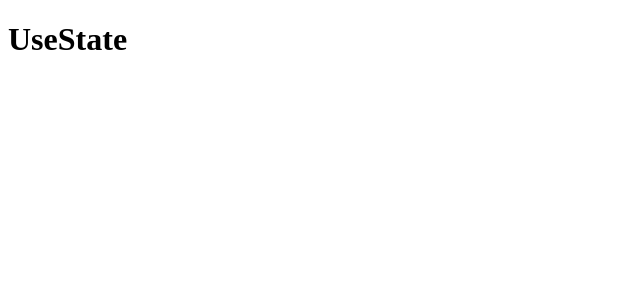
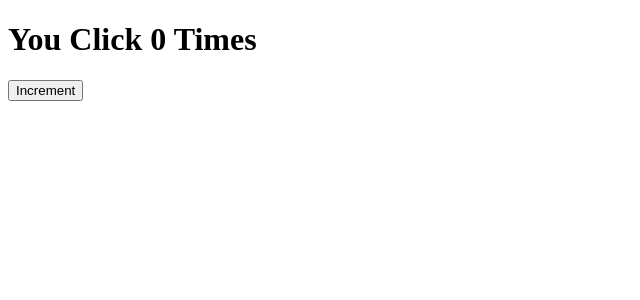
Before and after one commit to Nasir-afridi/React_Hooks, a React (Vite) app in the folder React-Hooks/: page / in a window 1280 px wide. Shown: the top 300 px of the page, without its empty margins (0-640 px from the left). Built offline with nearby package versions, Linux system fonts and the light colour scheme.

Commit message:
added the counter and show it in h1 tag

```diff
--- a/React-Hooks/src/01-UseState.jsx
+++ b/React-Hooks/src/01-UseState.jsx
@@ -1,9 +1,14 @@
-import React from 'react'
+import React, { useState } from 'react'
 
 const UseState = () => {
+    const [count, setCount] = useState(0)
+    function counter () {
+        setCount(count + 1)
+    }
   return (
     <>
-    <h1>UseState</h1>
+    <h1>You Click {count} Times </h1>
+    <button onClick={counter}>Increment</button>
     </>
   )
 }
```
